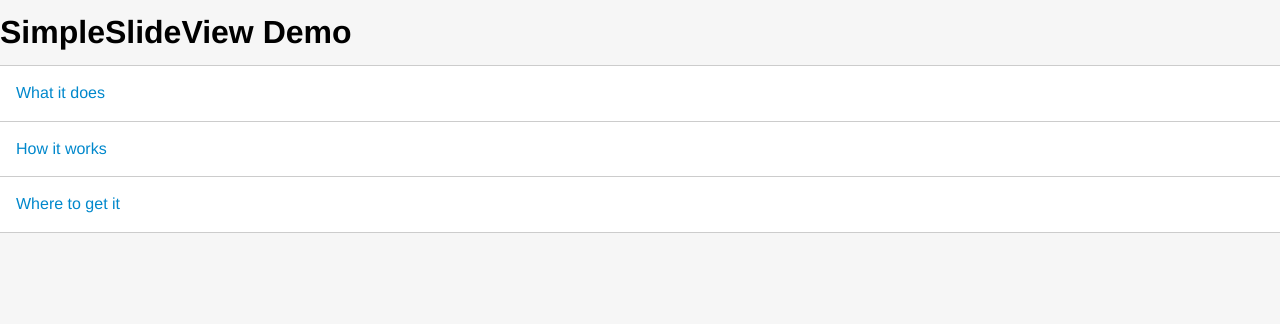
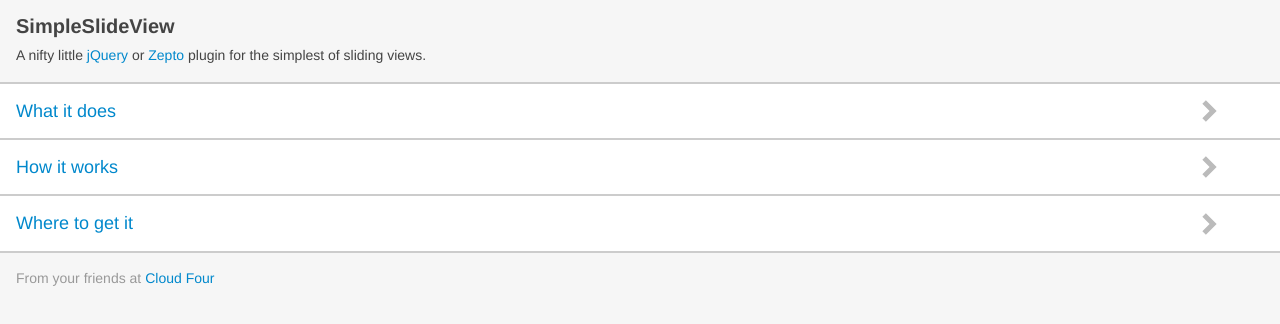
Before and after one commit to cloudfour/SimpleSlideView, a website: page index.html in a window 1280 px wide. Drawn offline with Linux system fonts and the light colour scheme.

Commit message:
more demo progress

```diff
--- a/index.html
+++ b/index.html
@@ -13,6 +13,7 @@
 
     html {
       background: #f6f6f6;
+      color: #444;
       font-family: 'Helvetica Neue', Helvetica, Arial, sans-serif;
       font-size: 100%;
       line-height: 1.4em;
@@ -27,17 +28,38 @@
       text-decoration: none;
     }
 
+    h1 {
+      font-size: 1.25em;
+      line-height: 1em;
+      margin: 0 0 0.5em;
+      padding: 0;
+    }
+
+    .island {
+      padding: 1em;
+    }
+
+    .island p {
+      font-size: 0.875em;
+      line-height: 1.4em;
+      margin: 0;
+    }
+
     .views {
       background-color: #fff;
       border-color: #ccc;
       border-style: solid;
-      border-width: 1px 0;
+      border-width: 2px 0;
       display: block;
     }
 
     .view {
       margin: 0;
       /*padding: 1em;*/
+    }
+
+    .view-content {
+      padding: 1em;
     }
 
     #nav ul {
@@ -47,7 +69,7 @@
     }
 
     #nav li {
-      border-bottom: 1px solid #ccc;
+      border-bottom: 2px solid #ccc;
     }
 
     #nav li:last-child {
@@ -55,8 +77,15 @@
     }
 
     #nav a {
+      background: url(img/arrow-right.svg) no-repeat 95% center;
       display: block;
-      padding: 1em;
+      font-size: 1.125em;
+      line-height: 1.24444444444445em;
+      padding: 0.88888888888889em;
+    }
+
+    .byline {
+      color: #999;
     }
 
   </style>
@@ -64,21 +93,23 @@
 </head>
 <body>
 
-<header>
-  <h1>SimpleSlideView Demo</h1>
-</header>
+<div class="island">
+  <h1>SimpleSlideView</h1>
+  <p>A nifty little <a href="">jQuery</a> or <a href="">Zepto</a> plugin for the simplest of sliding views.</p>
+</div>
 
-<main class="views">
+<div class="views">
 
-  <nav class="view" id="nav">
+  <div class="view" id="nav">
     <ul>
       <li><a href="#what" data-pushview>What it does</a></li>
       <li><a href="#how" data-pushview>How it works</a></li>
       <li><a href="#where" data-pushview>Where to get it</a></li>
     </ul>
-  </nav>
+  </div>
 
   <div class="view" id="what">
+    <div class="view-content">
       <h2>What it does</h2>
       <p>Lorem ipsum dolor sit amet, consectetur adipiscing elit. Suspendisse feugiat neque nec ante tincidunt, sit amet sollicitudin orci malesuada. Nam ac dui pellentesque, iaculis neque vitae, ultricies augue. Quisque convallis, justo sit amet vehicula molestie, odio leo accumsan eros, vel rutrum nunc massa vitae metus. Phasellus vehicula venenatis sapien a ornare.</p>
       <p>Aliquam erat turpis, porta ac sodales sit amet, feugiat quis felis. Praesent vel varius eros, ultrices aliquet metus. In ut lacus iaculis, interdum mi quis, egestas ligula. Aliquam lectus massa, mollis at ante at, blandit mattis dui. Cras felis felis, iaculis a ante vitae, mattis ultrices lacus. Curabitur sed eros enim.</p>
@@ -87,8 +118,10 @@
         <li><a href="#how" data-pushview>Next section</a></li>
       </ul>
     </div>
+  </div>
 
   <div class="view" id="how">
+    <div class="view-content">
       <h2>How it works</h2>
       <p>Lorem ipsum dolor sit amet, consectetur adipiscing elit. Suspendisse feugiat neque nec ante tincidunt, sit amet sollicitudin orci malesuada. Nam ac dui pellentesque, iaculis neque vitae, ultricies augue. Quisque convallis, justo sit amet vehicula molestie, odio leo accumsan eros, vel rutrum nunc massa vitae metus. Phasellus vehicula venenatis sapien a ornare.</p>
       <p>Aliquam erat turpis, porta ac sodales sit amet, feugiat quis felis. Praesent vel varius eros, ultrices aliquet metus. In ut lacus iaculis, interdum mi quis, egestas ligula. Aliquam lectus massa, mollis at ante at, blandit mattis dui. Cras felis felis, iaculis a ante vitae, mattis ultrices lacus. Curabitur sed eros enim.</p>
@@ -97,8 +130,10 @@
         <li><a href="#where" data-pushview>Next section</a></li>
       </ul>
     </div>
+  </div>
 
   <div class="view" id="where">
+    <div class="view-content">
       <h2>Where to get it</h2>
       <p>Lorem ipsum dolor sit amet, consectetur adipiscing elit. Suspendisse feugiat neque nec ante tincidunt, sit amet sollicitudin orci malesuada. Nam ac dui pellentesque, iaculis neque vitae, ultricies augue. Quisque convallis, justo sit amet vehicula molestie, odio leo accumsan eros, vel rutrum nunc massa vitae metus. Phasellus vehicula venenatis sapien a ornare.</p>
       <p>Aliquam erat turpis, porta ac sodales sit amet, feugiat quis felis. Praesent vel varius eros, ultrices aliquet metus. In ut lacus iaculis, interdum mi quis, egestas ligula. Aliquam lectus massa, mollis at ante at, blandit mattis dui. Cras felis felis, iaculis a ante vitae, mattis ultrices lacus. Curabitur sed eros enim.</p>
@@ -107,8 +142,13 @@
         <li><a href="#nav" data-popview>Start over</a></li>
       </ul>
     </div>
+  </div>
 
-</main>
+</div>
+
+<div class="island byline">
+  <p>From your friends at <a href="http://cloudfour.com">Cloud Four</a></p>
+</div>
 
 <script src="vendor/fastclick.js"></script>
 <script>
```
Also changed, not shown: img/arrow-right.svg (added). Lines whose indentation alone changed are shown as unchanged.
